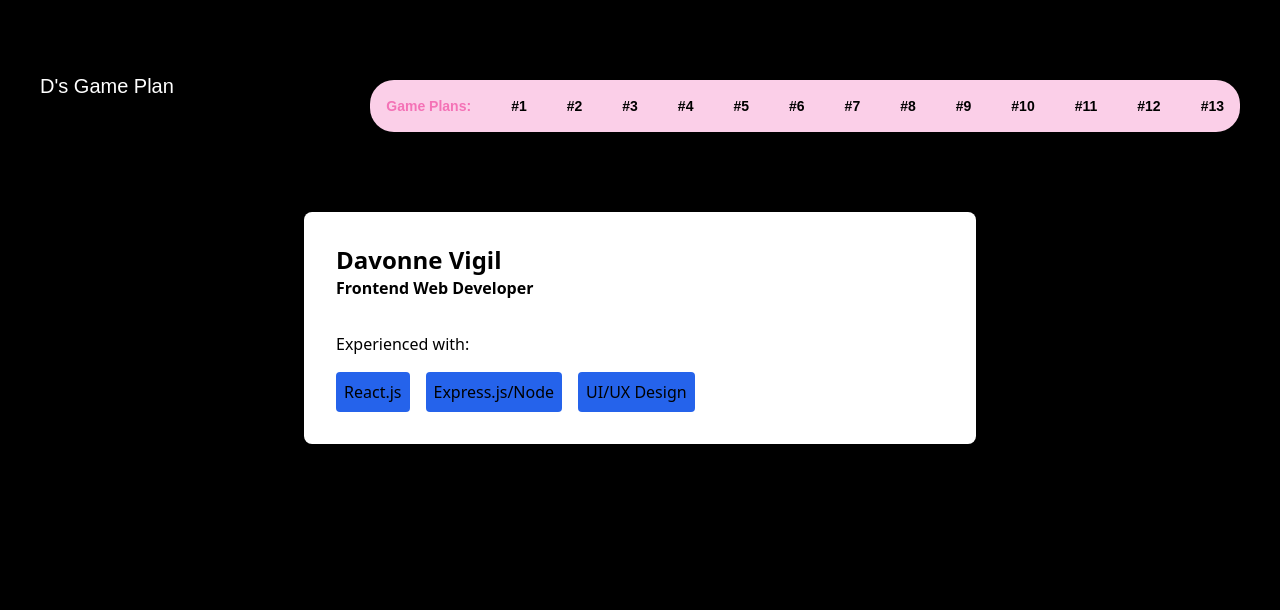
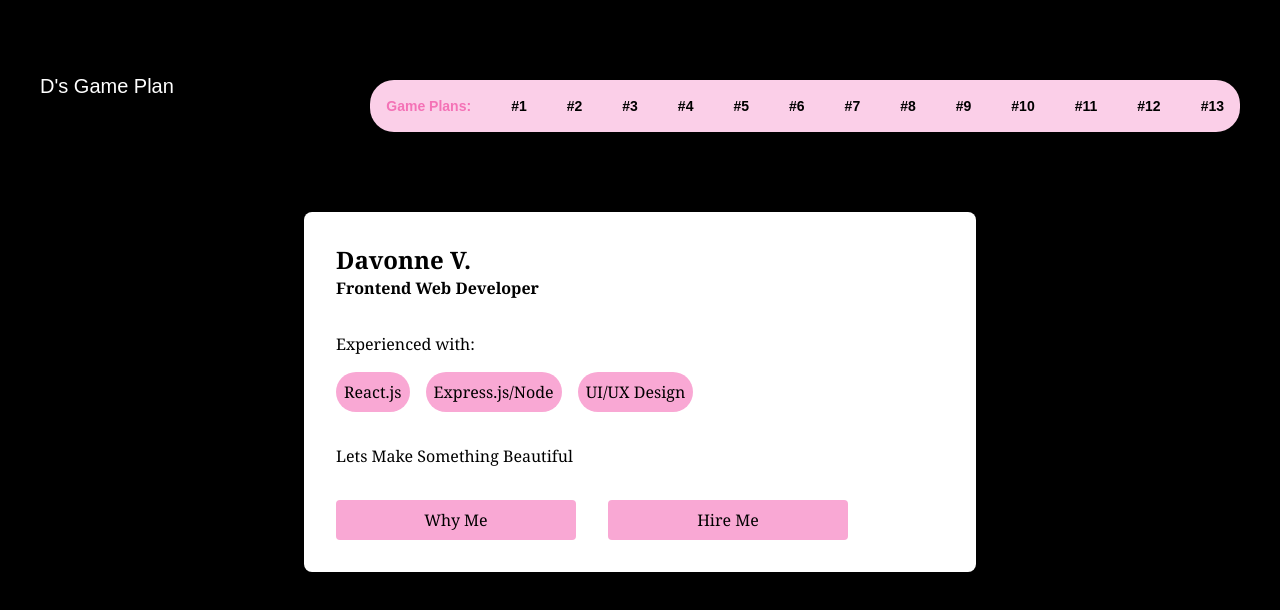
Before and after one commit to Davonne007-TX/game-plan, a React (Vite) app: page /webCard in a window 1280 px wide. Shown: the top 610 px of the page. Built offline with nearby package versions, Linux system fonts and the light colour scheme; a web font is replaced by a local one.

Commit message:
feature: hire me section

```diff
--- a/src/components/more-examples/Web-Card/Helpful.jsx
+++ b/src/components/more-examples/Web-Card/Helpful.jsx
@@ -7,9 +7,18 @@ export default function Helpful() {
         <p>Experienced with:</p>
 
         <section className="flex gap-4 mt-4">
-          <Button buttonText={"React.js"} className={"bg-blue-600 "} />
-          <Button buttonText={"Express.js/Node"} className={"bg-blue-600"} />
-          <Button buttonText={"UI/UX Design"} className={"bg-blue-600"} />
+          <Button
+            buttonText={"React.js"}
+            className={"bg-pink-300 rounded-full "}
+          />
+          <Button
+            buttonText={"Express.js/Node"}
+            className={"bg-pink-300  rounded-full"}
+          />
+          <Button
+            buttonText={"UI/UX Design"}
+            className={"bg-pink-300  rounded-full"}
+          />
         </section>
       </section>
     </>
--- /dev/null
+++ b/src/components/more-examples/Web-Card/HireMe.jsx
@@ -0,0 +1,21 @@
+import Button from "../../Button";
+
+export default function HireMe() {
+  return (
+    <>
+      <section className="flex flex-col gap-8">
+        <p>Lets Make Something Beautiful</p>
+        <section className="flex gap-8 ">
+          <Button
+            buttonText={"Why Me"}
+            className={"bg-pink-300 w-60 rounded"}
+          />
+          <Button
+            buttonText={"Hire Me"}
+            className={"bg-pink-300 w-60 rounded"}
+          />
+        </section>
+      </section>
+    </>
+  );
+}
--- a/src/components/more-examples/Web-Card/WebCard.jsx
+++ b/src/components/more-examples/Web-Card/WebCard.jsx
@@ -1,13 +1,15 @@
 import Name from "./Name";
 import Helpful from "./Helpful";
+import HireMe from "./HireMe";
 
 export default function WebCard() {
   return (
-    <main className="flex flex-col justify-center items-center mt-20">
+    <main className="flex flex-col justify-center items-center mt-20 font-serif">
       <section className="bg-white w-full max-w-2xl p-8 rounded-lg shadow-md">
         <section className="flex flex-col gap-8">
-          <Name name="Davonne Vigil" title={"Frontend Web Developer"} />
+          <Name name="Davonne V." title={"Frontend Web Developer"} />
           <Helpful />
+          <HireMe />
         </section>
       </section>
     </main>
```
